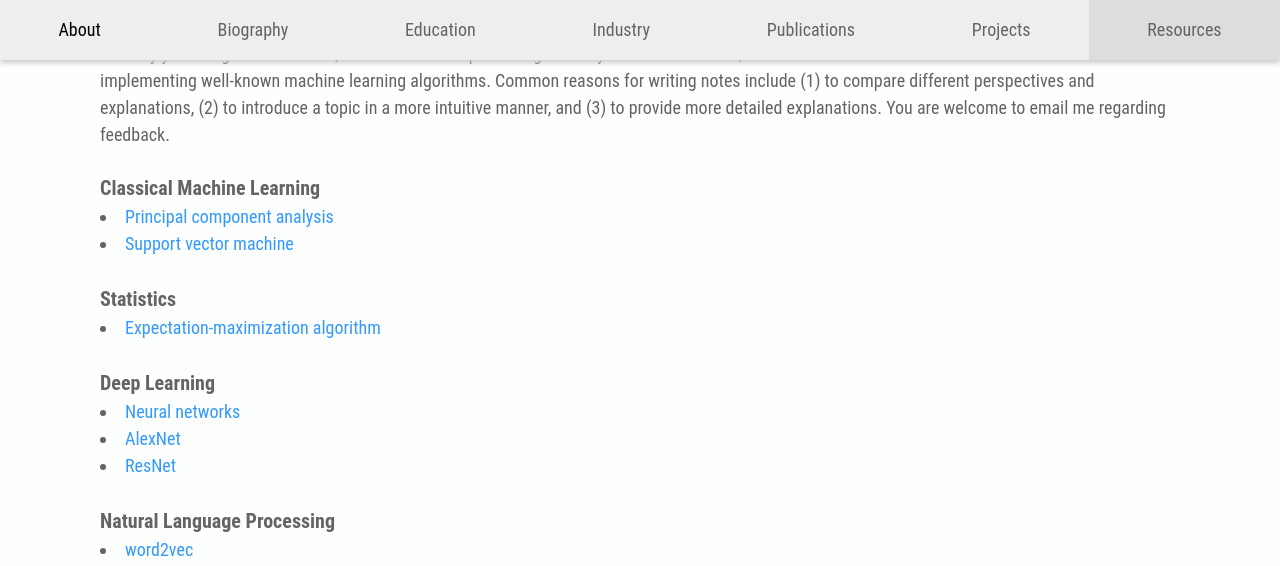
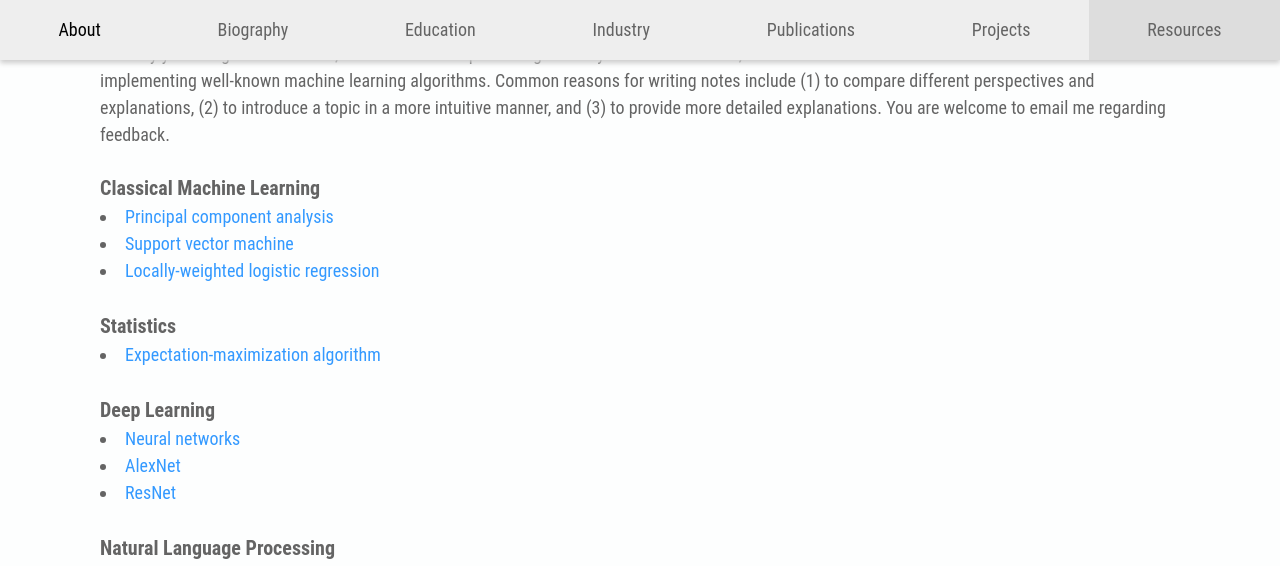
Before and after one commit to CalvinTChi/CalvinTChi.github.io, a Jekyll site: the page index.html, which Jekyll copies as it is, in a window 1280 px wide and 900 px high, scrolled down 5394 px, cut to the strip 0-566 px from the top of the window. Built offline with Jekyll 4.4.1, drawn with Linux system fonts in a browser that asks for light colours; nearby versions of some CDN libraries.

Commit message:
update slides

```diff
--- a/index.html
+++ b/index.html
@@ -360,6 +360,7 @@
 			<h2>Classical Machine Learning</h2>
 				<li><a target="_blank" style="color:#3399ff" href="https://calvintchi.github.io/classical_machine_learning/2020/08/02/Principal-Component-Analysis.html">Principal component analysis</a></li>
 		  		<li><a target="_blank" style="color:#3399ff" href="http://calvintchi.github.io/pdf/SVM.pdf">Support vector machine</a></li>
+		  		<li><a target="_blank" style="color:#3399ff" href="https://calvintchi.github.io/classical_machine_learning/2020/08/16/lwlr.html">Locally-weighted logistic regression</a></li>
 		  	<br>
 	  	</div>
 	  	<div class = "resources-panel">
```
